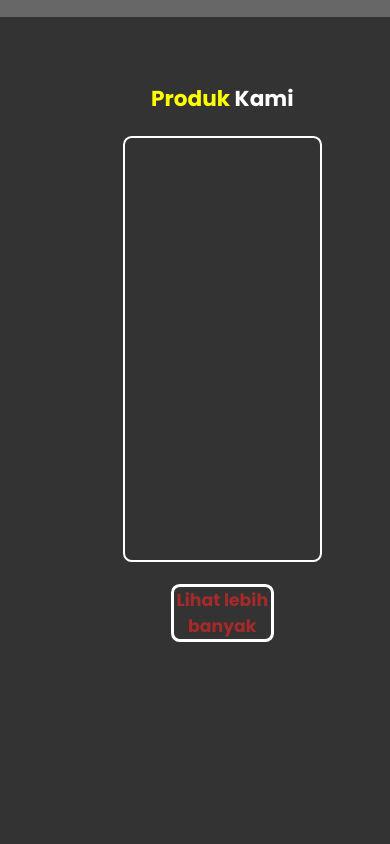
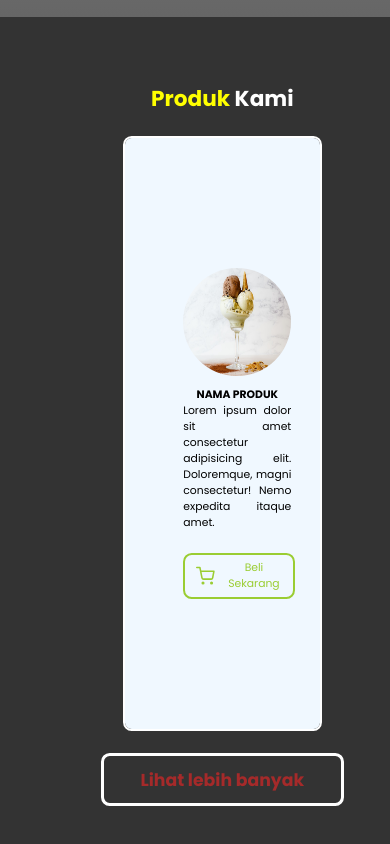
Before and after one commit to aqil2514/product-landing-page, a plain HTML site: page index.html in a window 390 px wide. Shown: the part 827-1671 px from the top of the page. Drawn offline with nearby package versions, Linux system fonts and the light colour scheme.

Commit message:
Perubahan layar

```diff
--- a/index.html
+++ b/index.html
@@ -124,12 +124,72 @@
       </article>
     </div>
     <div class="container-extra-small" style="display: none;">
-      <!-- <article>
+      <article>
         <img src="img/product.jpg" alt="product" class="ex-img-product">
         <h4 class="ex-product-title">Nama Produk</h4>
         <p class="ex-product-info">Lorem ipsum dolor sit amet consectetur adipisicing elit. Doloremque, magni consectetur! Nemo expedita itaque amet.</p>
-        <button type="button" class="ex-shop-button"></button>
-      </article> -->
+        <div class="ex-shop-button-container">
+        <button type="button" class="ex-shop-button">
+          <i data-feather="shopping-cart" class="ex-shop-icon"></i>
+          <p>Beli Sekarang</p>
+        </button>
+      </div>
+      </article>
+      <article>
+        <img src="img/product.jpg" alt="product" class="ex-img-product">
+        <h4 class="ex-product-title">Nama Produk</h4>
+        <p class="ex-product-info">Lorem ipsum dolor sit amet consectetur adipisicing elit. Doloremque, magni consectetur! Nemo expedita itaque amet.</p>
+        <div class="ex-shop-button-container">
+        <button type="button" class="ex-shop-button">
+          <i data-feather="shopping-cart" class="ex-shop-icon"></i>
+          <p>Beli Sekarang</p>
+        </button>
+      </div>
+      </article>
+      <article>
+        <img src="img/product.jpg" alt="product" class="ex-img-product">
+        <h4 class="ex-product-title">Nama Produk</h4>
+        <p class="ex-product-info">Lorem ipsum dolor sit amet consectetur adipisicing elit. Doloremque, magni consectetur! Nemo expedita itaque amet.</p>
+        <div class="ex-shop-button-container">
+        <button type="button" class="ex-shop-button">
+          <i data-feather="shopping-cart" class="ex-shop-icon"></i>
+          <p>Beli Sekarang</p>
+        </button>
+      </div>
+      </article>
+      <article>
+        <img src="img/product.jpg" alt="product" class="ex-img-product">
+        <h4 class="ex-product-title">Nama Produk</h4>
+        <p class="ex-product-info">Lorem ipsum dolor sit amet consectetur adipisicing elit. Doloremque, magni consectetur! Nemo expedita itaque amet.</p>
+        <div class="ex-shop-button-container">
+        <button type="button" class="ex-shop-button">
+          <i data-feather="shopping-cart" class="ex-shop-icon"></i>
+          <p>Beli Sekarang</p>
+        </button>
+      </div>
+      </article>
+      <article>
+        <img src="img/product.jpg" alt="product" class="ex-img-product">
+        <h4 class="ex-product-title">Nama Produk</h4>
+        <p class="ex-product-info">Lorem ipsum dolor sit amet consectetur adipisicing elit. Doloremque, magni consectetur! Nemo expedita itaque amet.</p>
+        <div class="ex-shop-button-container">
+        <button type="button" class="ex-shop-button">
+          <i data-feather="shopping-cart" class="ex-shop-icon"></i>
+          <p>Beli Sekarang</p>
+        </button>
+      </div>
+      </article>
+      <article>
+        <img src="img/product.jpg" alt="product" class="ex-img-product">
+        <h4 class="ex-product-title">Nama Produk</h4>
+        <p class="ex-product-info">Lorem ipsum dolor sit amet consectetur adipisicing elit. Doloremque, magni consectetur! Nemo expedita itaque amet.</p>
+        <div class="ex-shop-button-container">
+        <button type="button" class="ex-shop-button">
+          <i data-feather="shopping-cart" class="ex-shop-icon"></i>
+          <p>Beli Sekarang</p>
+        </button>
+      </div>
+      </article>
     </div>
     <p class="cta">Lihat lebih banyak</p>
   </section>
--- a/styles.css
+++ b/styles.css
@@ -360,27 +360,71 @@ font-weight: bold;
     align-items: center;
     justify-content: space-between;
     width: 50%;
-    height: 50%;
+    height: 70%;
     border: 0.2rem solid white;
     border-radius: 0.8rem;
     margin: 2rem auto;
+    background-color: aliceblue;
+    overflow: scroll;
   }
 
-  /* .ex-img-product{
-    display: inline-block;
+  .container-extra-small article{
+    padding: 0 0 0 0;
+    width: 100%;
+    margin: 0 30% 0 30%;
+  }
+
+  .cta {
+    width: 20rem !important;
+    padding: 1rem;
+  }
+
+  .ex-img-product{
+    display: block;
     width: 10rem;
     height: 10rem;
     border-radius: 50%;
-    transform: translate(80%, -50%);
+    margin: 2rem auto 0;
   }
 
   .ex-product-title{
     text-align: center;
-    transform: translate(80%, -300%);
+    margin-top: 1rem;
   }
 
   .ex-product-info{
-    text-align: center;
+    text-align: justify;
+    margin: 0 0rem;
+  }
+
+  .ex-shop-button-container{
+    display: block;
+    margin: 1rem auto 0;
+  }
+
+  .ex-shop-button{
+    display: flex;
+    flex-direction: row;
+    justify-content: space-between;
+    align-items: center;
+    margin: 2rem 0;
+    padding: 0.5rem 10%;
+    font-size: 1rem;
+    cursor: pointer;
+    border: 0.2rem solid yellowgreen;
+    color: yellowgreen;
+    background-color: transparent;
+    border-radius: 0.8rem;
+    transition: 0.3s;
+  }
+
+  .ex-shop-button:hover{
+    background-color: yellowgreen;
+    border: none;
     color: white;
-  } */
+  }
+
+  .ex-shop-button .ex-shop-icon{
+    margin: 0 1rem 0 0;
+  }
 }
```
